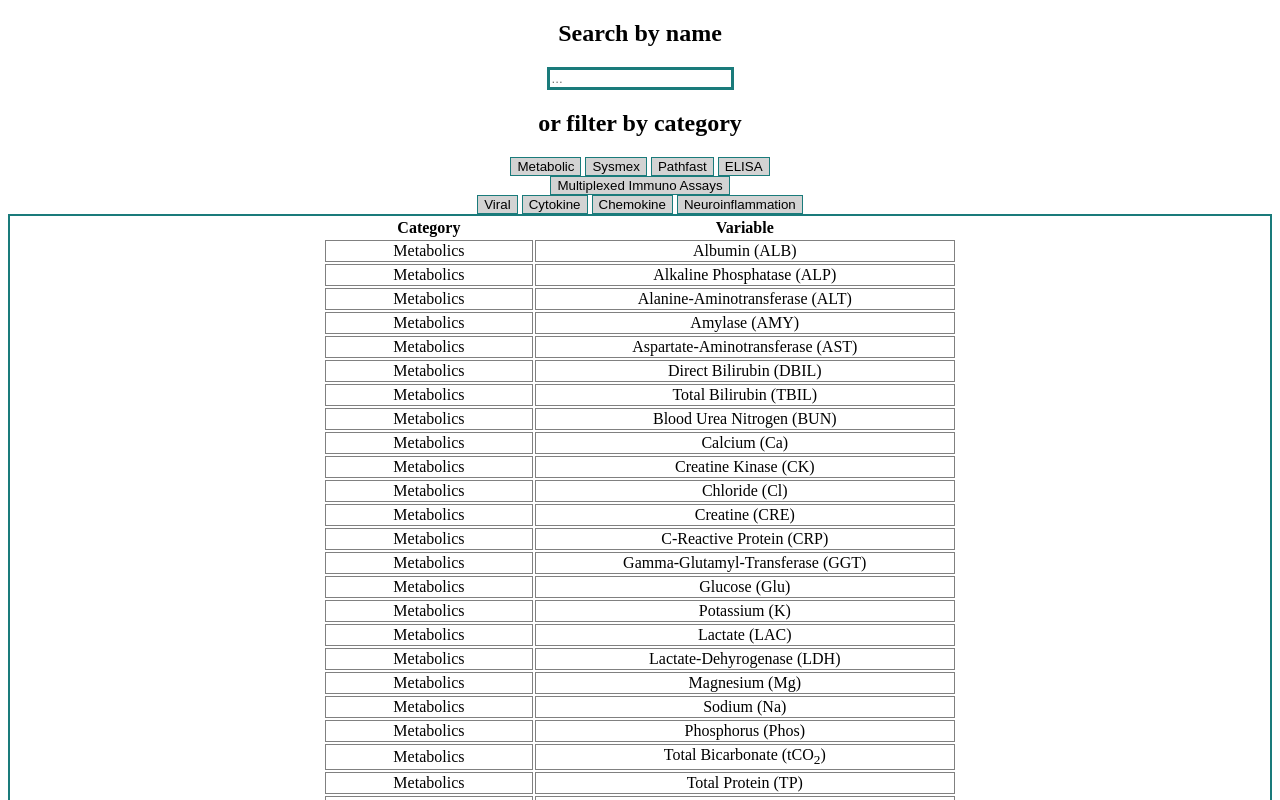
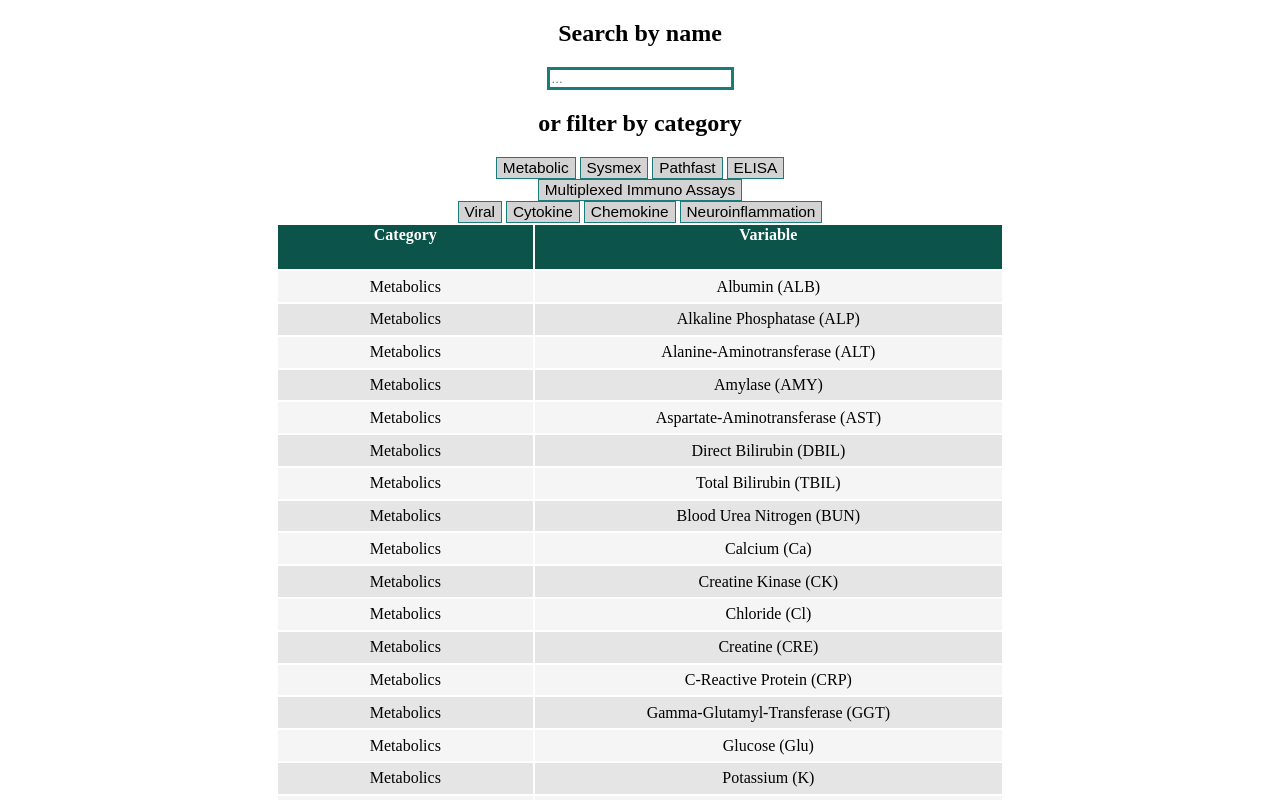
Before and after one commit to jss37/assays_table, a plain HTML site: page index.html in a window 1280 px wide. Shown: the top 800 px of the page. Drawn offline with Linux system fonts and the light colour scheme.

Commit message:
Update index.html

```diff
--- a/index.html
+++ b/index.html
@@ -10,6 +10,7 @@
         button {
             background-color: lightgray;
             border: 1px solid rgb(26, 123, 123);
+            font-size: 1.2vw;
         }
         button:hover {
             background-color: azure;
@@ -19,7 +20,7 @@
         table {
             text-align: center;
             background-color: white;
-            border: 2px solid rgb(26, 123, 123);
+            /* border: 2px solid rgb(26, 123, 123); */
             display: flex;
             justify-content: center;
 
@@ -28,12 +29,29 @@
             border: 1px solid grey;
         }
         td {
-            border: 1px solid grey;
+             padding-left: 2vw;
+            padding-right: 2vw;
+            padding-top: .5vw;
+            padding-bottom: .5vw;
         }
-        td:hover {
-            background-color: azure;
-            font-weight: bold;
+        th {
+            background-color: #0C5449;
+            color: white;
+            padding-bottom: 2vw;
         }
+       tbody tr {
+            border: 1px solid lightgrey;
+        }
+        tbody tr:hover {
+            background-color: lightyellow;
+            cursor: pointer;
+        }
+        tr:nth-child(even) {
+  background-color: #f5f5f5;
+}
+tr:nth-child(odd) {
+    background-color: #e5e5e5;
+}
 
         .hidden {
             background-color: bisque;
```
